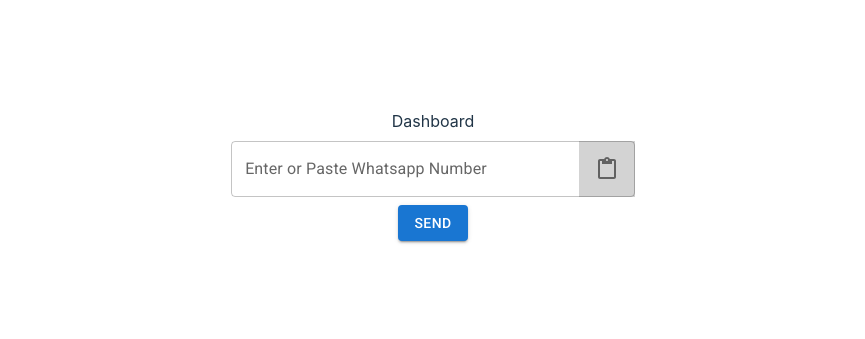
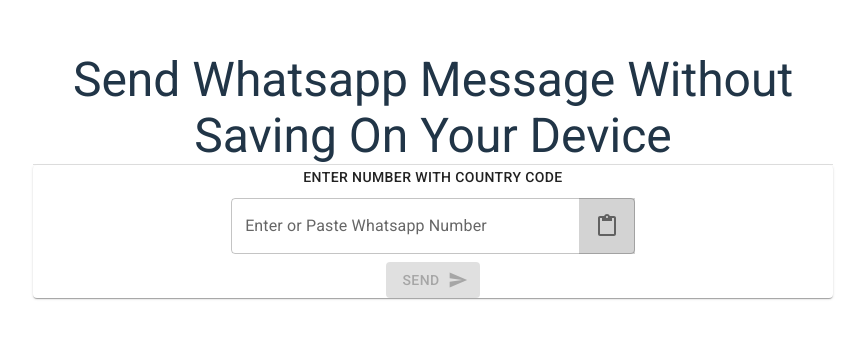
Before and after one commit to ProgrammerShri/Send-Whatsapp-Message, a React (Vite) app: page / in a window 1280 px wide. Shown: the part 225-564 px from the top of the page, without its empty margins (207-1072 px from the left). Built offline with nearby package versions, Linux system fonts and the light colour scheme.

Commit message:
feat : Whatsapp Api Added

```diff
--- a/src/component/Basic/AppButton.jsx
+++ b/src/component/Basic/AppButton.jsx
@@ -1,8 +1,15 @@
 import * as React from "react";
 import Button from "@mui/material/Button";
+import SendIcon from "@mui/icons-material/Send";
 
-const AppButton = ({ title = "Send" }) => {
-  return <Button variant="contained">{title}</Button>;
+const AppButton = ({ title = "Send", onClick , ...otherProps}) => {
+  return (
+    <>
+      <Button variant="contained" endIcon={<SendIcon />} {...otherProps}>
+        Send
+      </Button>
+    </>
+  );
 };
 
 export default AppButton;
--- /dev/null
+++ b/src/component/Basic/AppHeading.jsx
@@ -0,0 +1,17 @@
+import * as React from "react";
+import Box from "@mui/material/Box";
+import Typography from "@mui/material/Typography";
+
+const AppHeading = ({ variant = "h1", content = "Heading" }) => {
+  return (
+    <div>
+      <Box sx={{ width: "100%", maxWidth: 800 }}>
+        <Typography variant={variant} component="div">
+          {content}
+        </Typography>
+      </Box>
+    </div>
+  );
+};
+
+export default AppHeading;
--- a/src/component/Basic/AppInput.jsx
+++ b/src/component/Basic/AppInput.jsx
@@ -2,25 +2,37 @@
 import TextField from "@mui/material/TextField";
 import InputAdornment from "@mui/material/InputAdornment";
 import ContentPasteIcon from "@mui/icons-material/ContentPaste";
+import Tooltip from "@mui/material/Tooltip";
 
-
-const AppInput = ({label = "Enter or Paste Whatsapp Number",}) => {
+const AppInput = ({
+  id = "",
+  label = "Enter or Paste Whatsapp Number",
+  onChange,
+  onClick,
+  ...otherProps
+}) => {
   return (
     <div>
       <TextField
         label={label}
+        id={id}
+        onChange={onChange}
         sx={{ m: 1, width: "40ch" }}
         type="number"
+        {...otherProps}
         InputProps={{
           endAdornment: (
             <InputAdornment position="end">
+              <Tooltip title="Paste Copied Number">
                 <ContentPasteIcon
+                  onClick={onClick}
                   style={{
                     cursor: "pointer",
                     backgroundColor: "lightGray",
-                  padding:"1rem"
+                    padding: "1rem",
                   }}
                 />
+              </Tooltip>
             </InputAdornment>
           ),
         }}
--- a/src/pages/Dashboard.jsx
+++ b/src/pages/Dashboard.jsx
@@ -1,16 +1,42 @@
-import React from 'react'
-import AppButton from '../component/Basic/AppButton'
-import AppInput from '../component/Basic/AppInput'
+import { Divider } from "@mui/material";
+import React, { useState } from "react";
+import AppButton from "../component/Basic/AppButton";
+import AppHeading from "../component/Basic/AppHeading";
+import AppInput from "../component/Basic/AppInput";
+import Paper from "@mui/material/Paper";
 
 const Dashboard = () => {
+  const [mobileNumber, setMobileNumber] = useState("");
+
+  const handlePasteInput = async () => {
+    const text = await navigator.clipboard.readText();
+    setMobileNumber(text);
+  };
+
+  const handleSubmit = () => {
+    let url = `https://wa.me/${mobileNumber}`;
+    window.open(url, "_blank");
+    setMobileNumber("");
+  };
+
   return (
     <>
-      <div>Dashboard</div>
-      <AppInput />
-      <AppButton />
+      <AppHeading
+        variant="h3"
+        content="Send Whatsapp Message Without Saving On Your Device"
+      />
+      <Divider />
+      <Paper>
+        <AppHeading variant="button" content="Enter number with country code" />
+        <AppInput
+          onChange={(ev) => setMobileNumber(ev.target.value)}
+          onClick={handlePasteInput}
+          value={mobileNumber}
+        />
+        <AppButton onClick={handleSubmit} disabled={mobileNumber.length < 10} />
+      </Paper>
     </>
+  );
+};
 
-  )
-}
-
-export default Dashboard
+export default Dashboard;
```
Lines whose indentation alone changed are shown as unchanged.
